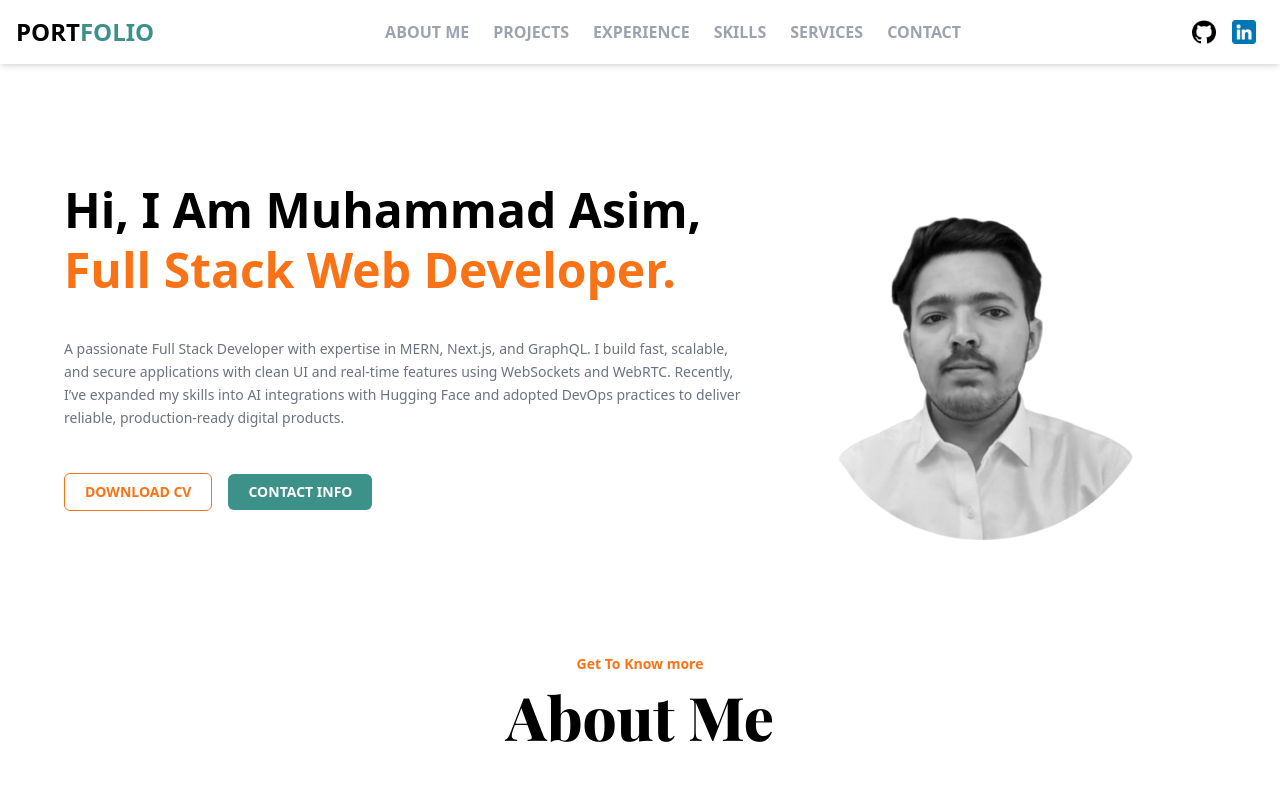
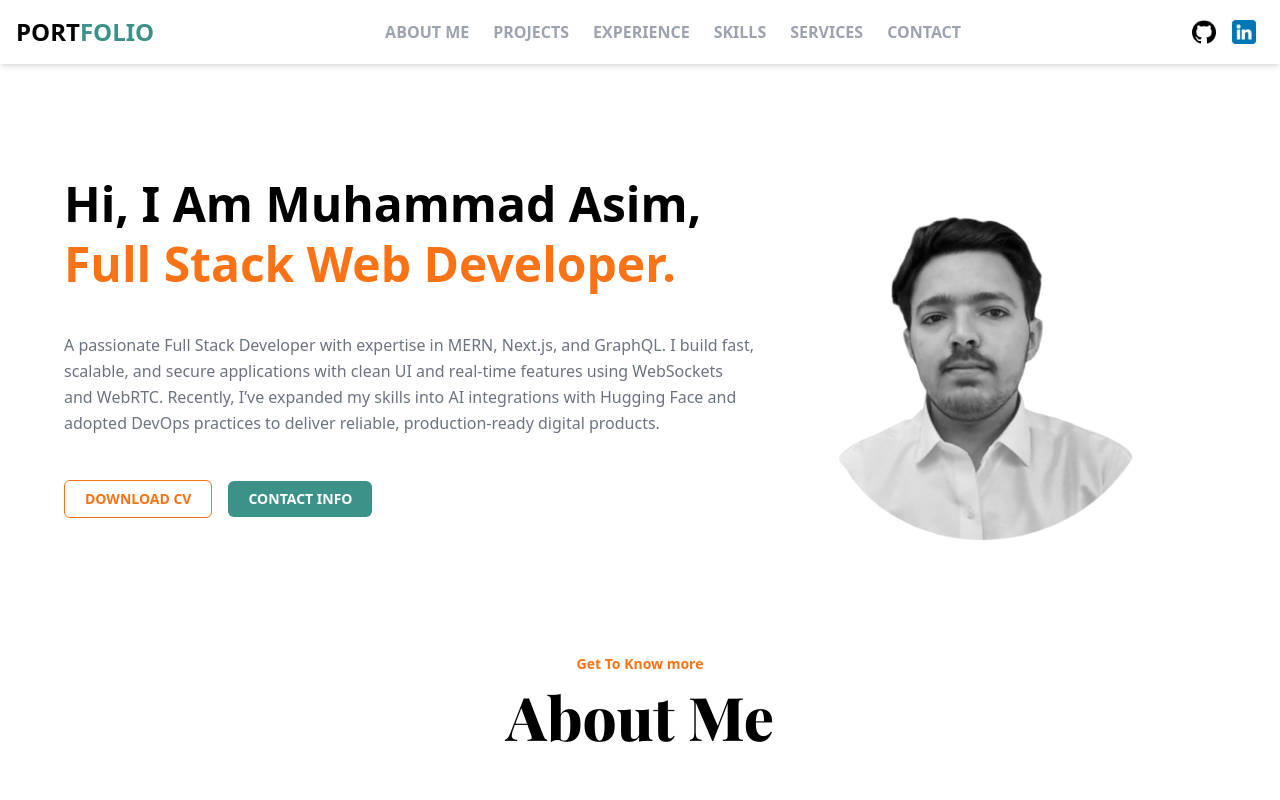
Before and after one commit to Muhammadasim225/portfolio-webapp-frontend, a React (Vite) app in the folder portfolio-app/: page /aboutme in a window 1280 px wide. Shown: the top 800 px of the page. Built offline with nearby package versions, Linux system fonts and the light colour scheme; a web font is replaced by a local one.

Commit message:
Change text size from 'text-sm' to 'text-md'
Updated paragraph text size for better readability.

```diff
--- a/portfolio-app/src/components/Homepage.jsx
+++ b/portfolio-app/src/components/Homepage.jsx
@@ -78,7 +78,7 @@ const vari = {
 
     <motion.p
       variants={vari} initial="initial" animate="anima"
-      className=' lg:pt-8 md:pt-8 sm:pt-8 xl:pt-8 pt-6 text-left text-sm leading-relaxed text-gray-800 lg:text-gray-500'
+      className=' lg:pt-8 md:pt-8 sm:pt-8 xl:pt-8 pt-6 text-left text-md leading-relaxed text-gray-800 lg:text-gray-500'
     >
       A passionate Full Stack Developer with expertise in MERN, Next.js, and GraphQL.
       I build fast, scalable, and secure applications with clean UI and real-time features
```
